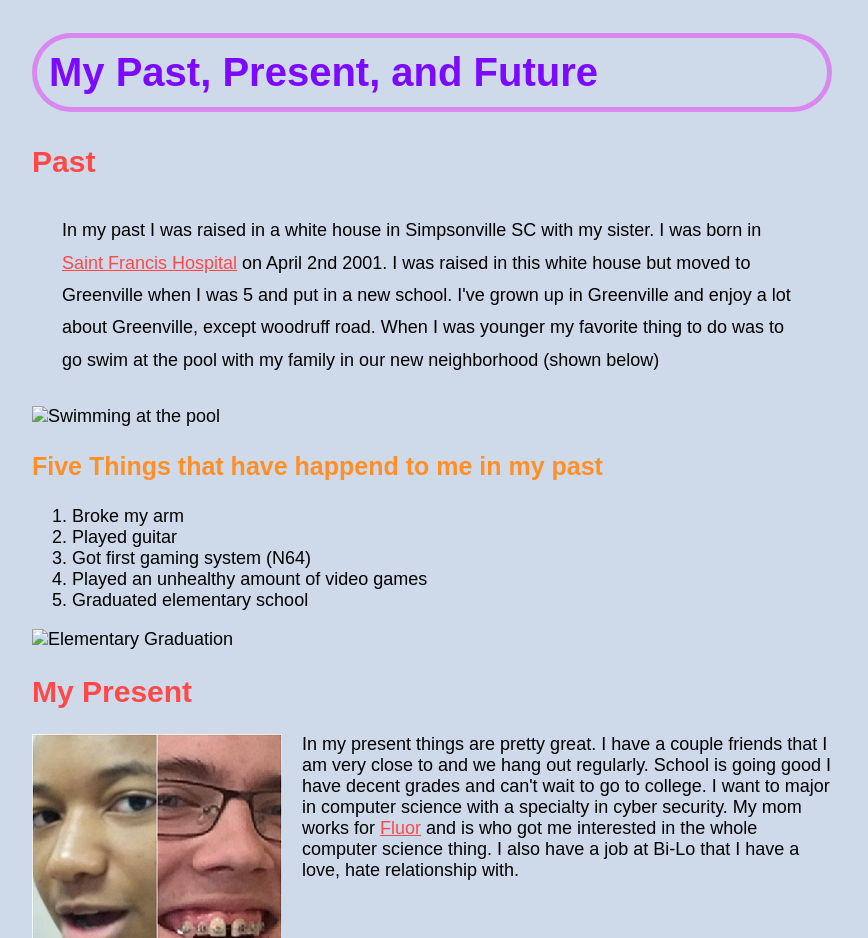
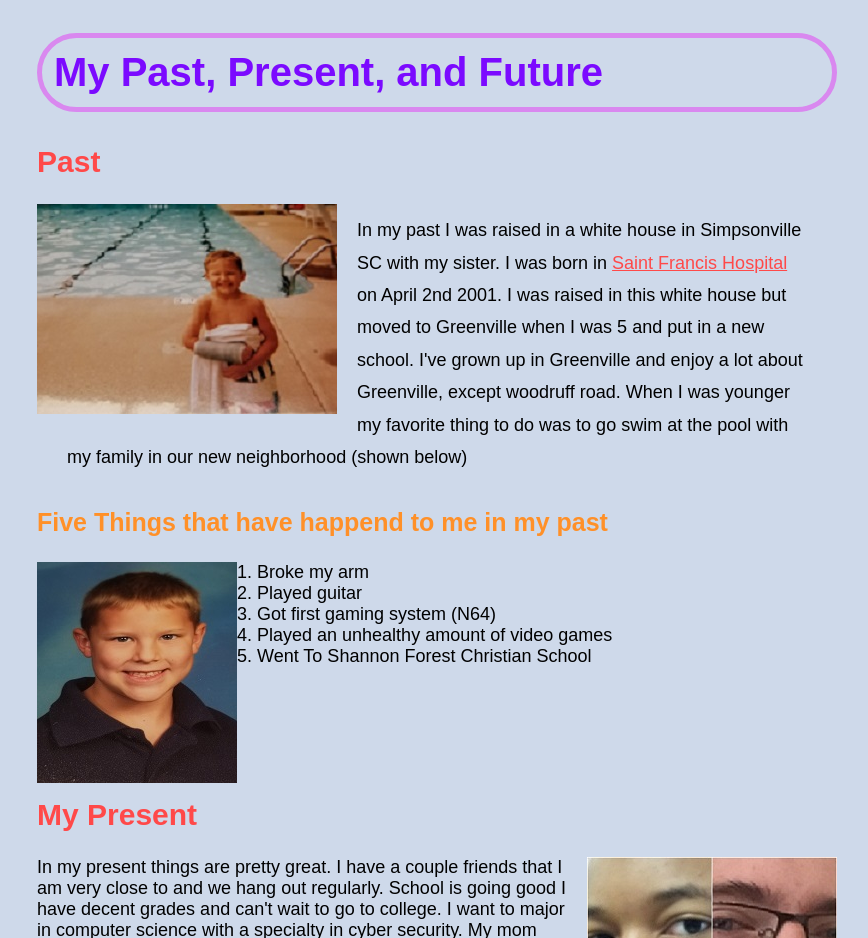
Before and after one commit to HiImChubs/past-present-future, a plain HTML site: page index.html in a window 1280 px wide. Shown: the top 938 px of the page, without its empty margins (203-1071 px from the left). Drawn offline with Linux system fonts and the light colour scheme; a web font is replaced by a local one.

Commit message:
Add files via upload

```diff
--- a/index.html
+++ b/index.html
@@ -13,27 +13,28 @@
   <section>
   <h1>My Past, Present, and Future</h1>
   <h2>Past</h2>
+
+  <img  class="left" src="img/pool.jpg" alt="Swimming at the pool">
+
   <p>In my past I was raised in a white house in Simpsonville SC with my sister. I was born in
   <a href="http://www.stfrancisbaby.org/directions.php">Saint Francis Hospital</a> on April 2nd 2001. I was raised in this white house but moved to Greenville when I was 5 and put in a new school. I've grown up in Greenville and enjoy a lot about Greenville, except woodruff road. When I was younger my favorite thing to do was to go swim at the pool with my family in our new neighborhood (shown below)</p>
 
-  <img src="img/insert-here.jpg" alt="Swimming at the pool">
-
   <h3>Five Things that have happend to me in my past</h3>
+  <img class="left" src="img/me.jpg" alt="Young Me">
   <ol>
     <li>Broke my arm</li>
     <li>Played guitar</li>
     <li>Got first gaming system (N64)</li>
     <li>Played an unhealthy amount of video games</li>
-    <li>Graduated elementary school</li>
+    <li>Went To Shannon Forest Christian School</li>
   </ol>
 
-  <img src="img/insert-dumb-grad-image" alt="Elementary Graduation">
 </section>
 
 
 <section>
     <h2>My Present</h2>
-  <img class="left" src="img/collage.jpg" alt "Brandon and Jaden"
+  <img class="right" src="img/collage.jpg" alt "Brandon and Jaden"
     <p>In my present things are pretty great. I have a couple friends that I am very close to and we hang out regularly. School is going good I have decent grades and can't wait to go to college. I want to major in computer science with a specialty in cyber security. My mom works for <a href="http://www.fluor.com/">Fluor</a> and is who got me interested in the whole computer science thing. I also have a job at Bi-Lo that I have a love, hate relationship with.</p>
 
   <img class="left" src="img/rosie.jpg" alt="My Dog Rosie">
@@ -54,7 +55,7 @@
     <ul>
       <li>Go to USC</li>
       <li>Graduate College</li>
-      <li>Get a good job with cyber security</li>
+      <li>Get a good job with <a href="https://www.dhs.gov/topic/cybersecurity">cyber security</a></li>
       <li>Maybe move somewhere warm</li>
       <li>MAKE SOME BREAD $$$</li>
     </ul>
--- a/main.css
+++ b/main.css
@@ -5,7 +5,7 @@ body{
   margin-left: auto;
   margin-right: auto;
   max-width: 800px;
-  padding-right: 10px
+
 
 }
 
```
Also changed, not shown: img/me.jpg (added), img/pool.jpg (added).
